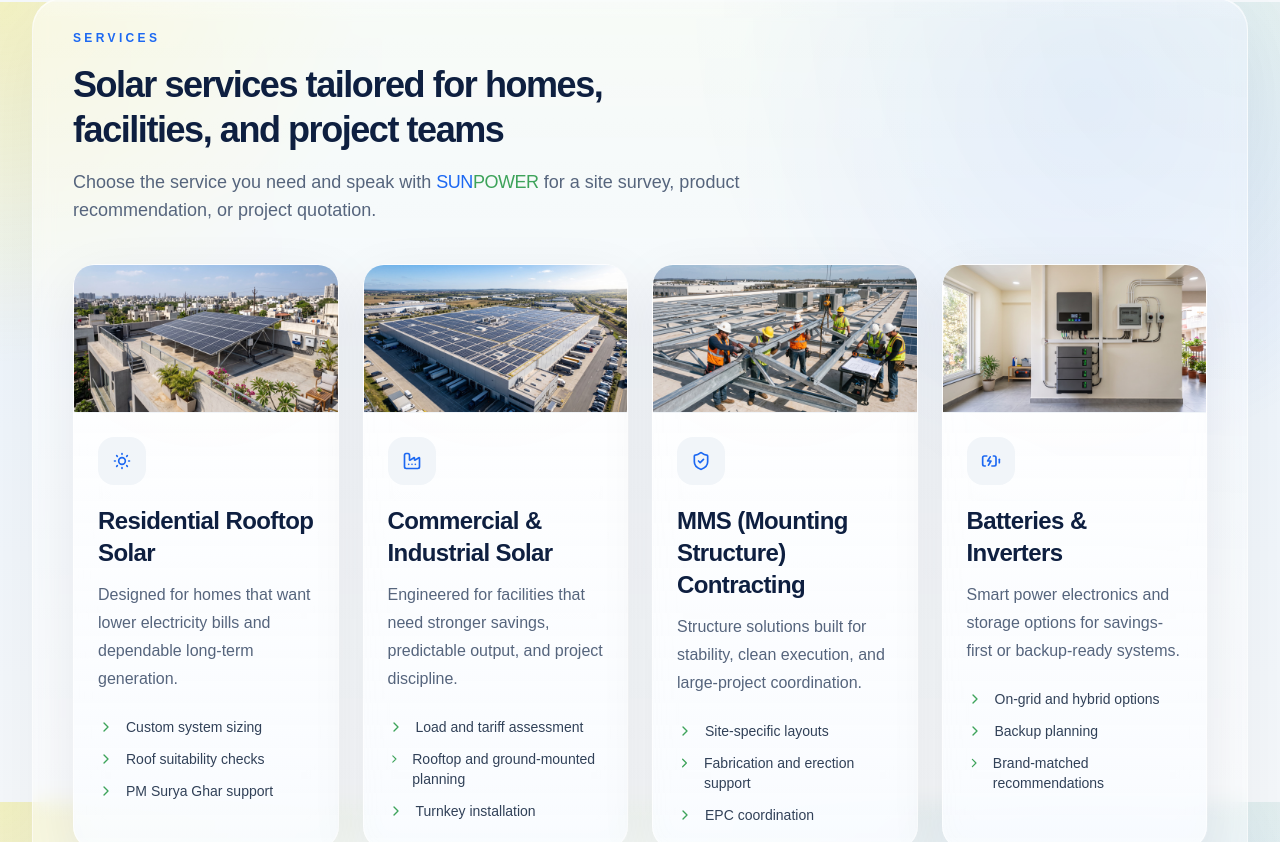
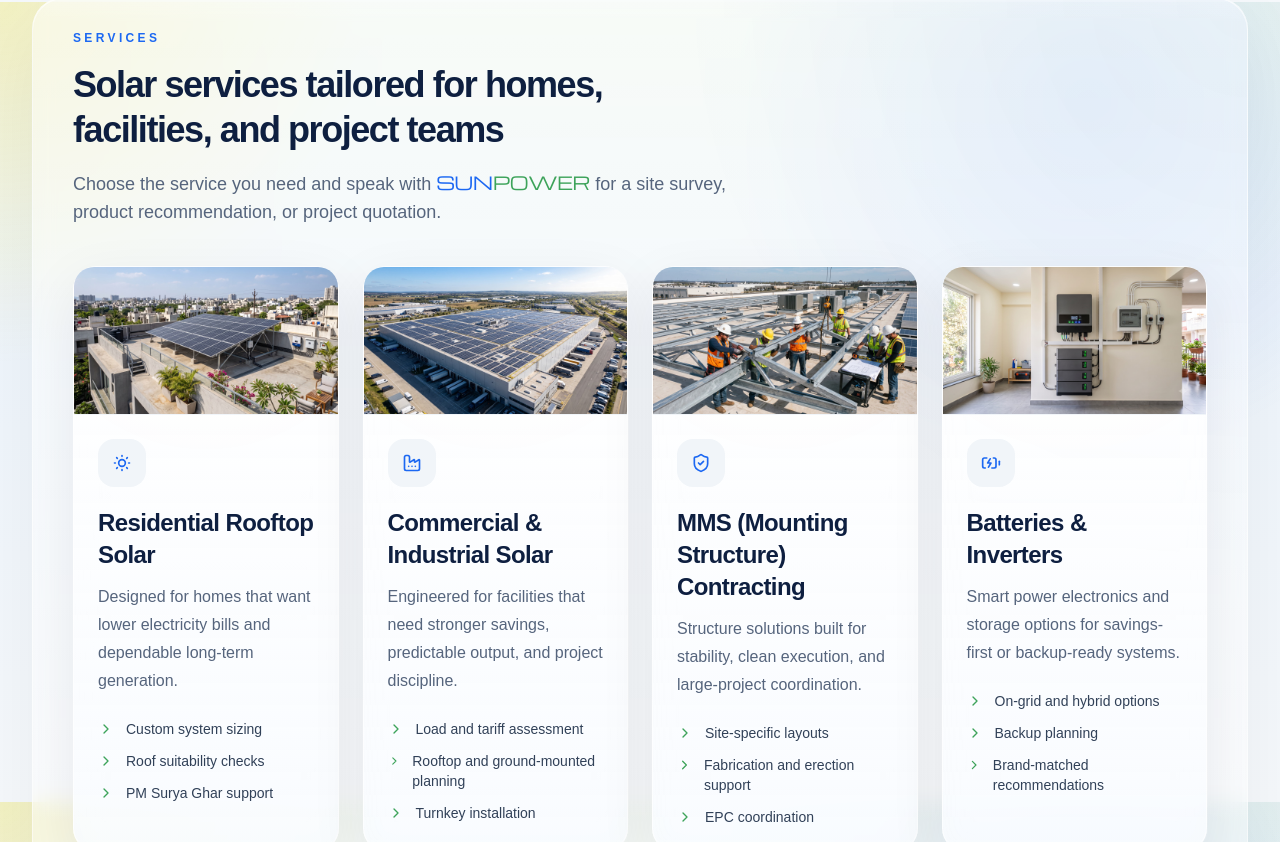
Before and after one commit to dhananjayvj/sunpower, a Next.js app: page / in a window 1280 px wide. Shown: the part 2398-3240 px from the top of the page. Built offline with nearby package versions, Linux system fonts and the light colour scheme.

Commit message:
Use Google Michroma brand font

```diff
--- a/package.json
+++ b/package.json
@@ -11,7 +11,6 @@
   "dependencies": {
     "@fontsource/ibm-plex-mono": "^5.3.0",
     "@fontsource/manrope": "^5.3.0",
-    "@fontsource/michroma": "^5.3.0",
     "clsx": "^2.1.1",
     "framer-motion": "^13.1.1",
     "lucide-react": "^1.34.0",
--- a/src/app/globals.css
+++ b/src/app/globals.css
@@ -1,10 +1,10 @@
+@import url('https://fonts.googleapis.com/css2?family=Michroma&display=swap');
 @import "tailwindcss";
 @import "@fontsource/manrope/400.css";
 @import "@fontsource/manrope/500.css";
 @import "@fontsource/manrope/600.css";
 @import "@fontsource/ibm-plex-mono/400.css";
 @import "@fontsource/ibm-plex-mono/500.css";
-@import "@fontsource/michroma/400.css";
 
 :root {
   --background: #eef5ee;
@@ -115,9 +115,13 @@
 }
 
 .brand-name {
-  font-family: "Michroma", var(--font-sans), sans-serif;
+  letter-spacing: -0.025em;
+}
+
+.michroma-regular {
+  font-family: "Michroma", sans-serif;
   font-weight: 400;
-  letter-spacing: -0.025em;
+  font-style: normal;
 }
 
 summary::-webkit-details-marker {
--- a/src/components/sunpower-site.tsx
+++ b/src/components/sunpower-site.tsx
@@ -64,7 +64,7 @@
 
 function BrandName() {
   return (
-    <span className="brand-name">
+    <span className="brand-name michroma-regular">
       <span className="text-accent-blue">SUN</span>
       <span className="text-accent-green">POWER</span>
     </span>
```
Also changed, not shown: 1 other file (tests, documents, lock files or other folders).
